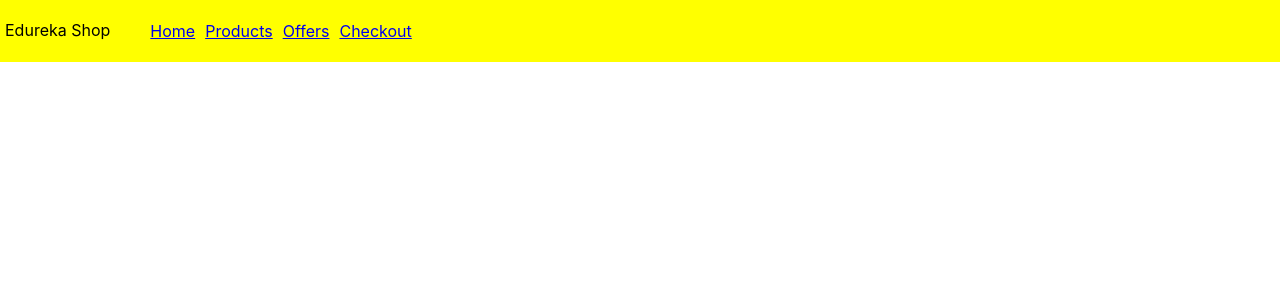
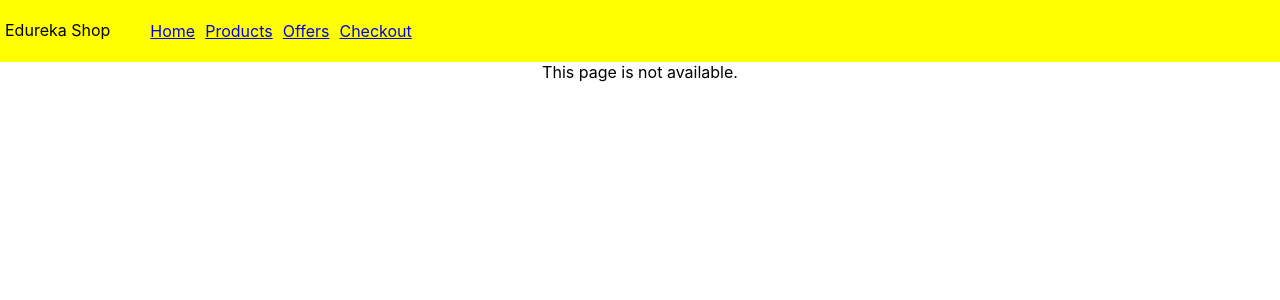
Before and after one commit to frontenddevtrainer/reactjs-5dec2022, a React (Create React App) app: page /user in a window 1280 px wide. Shown: the top 300 px of the page. Built offline with nearby package versions, Linux system fonts and the light colour scheme.

Commit message:
Router: Not found page.

```diff
--- a/src/App.js
+++ b/src/App.js
@@ -8,7 +8,7 @@ import CounterWithClass from './components/counterWithClass/counter';
 import LoginForm from './components/loginform/loginform';
 
 import { Routes, Route, BrowserRouter } from "react-router-dom"
-import { Checkoutpage, Homepage, Offerspage, Productspage } from "./pages"
+import { Checkoutpage, Homepage, Notfoundpage, Offerspage, Productspage } from "./pages"
 
 function App() {
 
@@ -27,6 +27,7 @@ function App() {
             <Route path='/products' element={<Productspage/>}/>
             <Route path='/offers' element={<Offerspage/>}/>
             <Route path='/checkout' element={<Checkoutpage/>}/>
+            <Route path='*' element={<Notfoundpage/>}/>
           </Routes>
       </BrowserRouter>
 
--- a/src/pages/index.js
+++ b/src/pages/index.js
@@ -2,10 +2,12 @@ import Checkoutpage from "./checkout";
 import Homepage from "./homepage";
 import Productspage from "./products";
 import Offerspage from "./offers";
+import Notfoundpage from "./not-found";
 
 export {
     Checkoutpage,
     Homepage,
     Productspage,
-    Offerspage
+    Offerspage,
+    Notfoundpage
 }
--- /dev/null
+++ b/src/pages/not-found.jsx
@@ -0,0 +1,5 @@
+import React from "react";
+
+export default function NotfoundPage(){
+    return <div>This page is not available.</div>
+}
```
